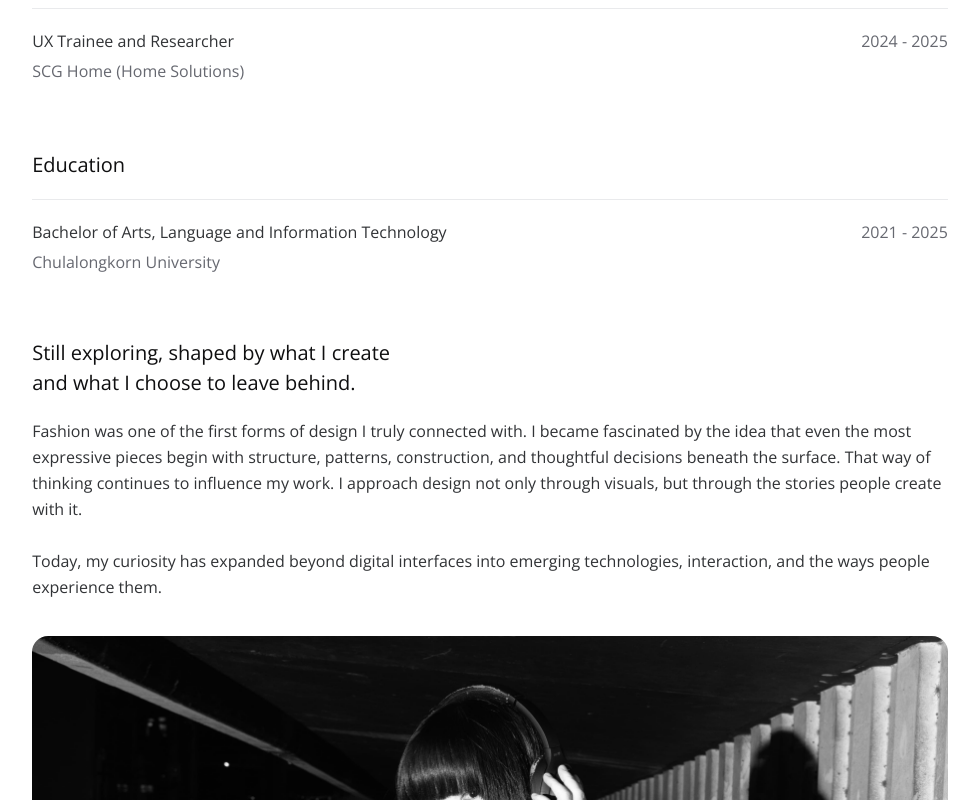
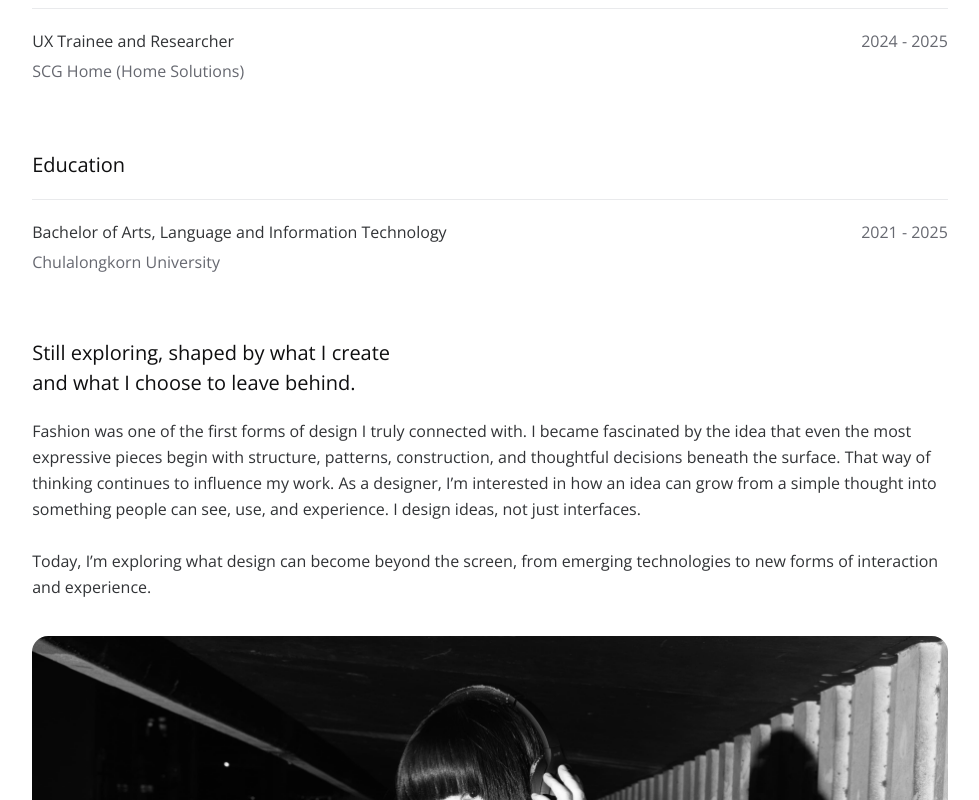
Before and after one commit to rungpilai/rungpilaip, a React (Vite) app: page /about in a window 1280 px wide. Shown: the part 410-1210 px from the top of the page, without its empty margins (150-1129 px from the left). Built offline with nearby package versions, Linux system fonts and the light colour scheme.

Commit message:
Update About.jsx

```diff
--- a/src/pages/About.jsx
+++ b/src/pages/About.jsx
@@ -65,9 +65,9 @@ const About = () => {
                                 and what I choose to leave behind.
                             </p>
                             <p className="leading-relaxed text-(--color-text-secondary) mb-4">
-                                Fashion was one of the first forms of design I truly connected with. I became fascinated by the idea that even the most expressive pieces begin with structure, patterns, construction, and thoughtful decisions beneath the surface. That way of thinking continues to influence my work. I approach design not only through visuals, but through the stories people create with it.
+                                Fashion was one of the first forms of design I truly connected with. I became fascinated by the idea that even the most expressive pieces begin with structure, patterns, construction, and thoughtful decisions beneath the surface. That way of thinking continues to influence my work. As a designer, I’m interested in how an idea can grow from a simple thought into something people can see, use, and experience. I design ideas, not just interfaces.
                                 <br /><br />
-                                Today, my curiosity has expanded beyond digital interfaces into emerging technologies, interaction, and the ways people experience them.
+                                Today, I’m exploring what design can become beyond the screen, from emerging technologies to new forms of interaction and experience.
                             </p>
                         </section>
 
```
